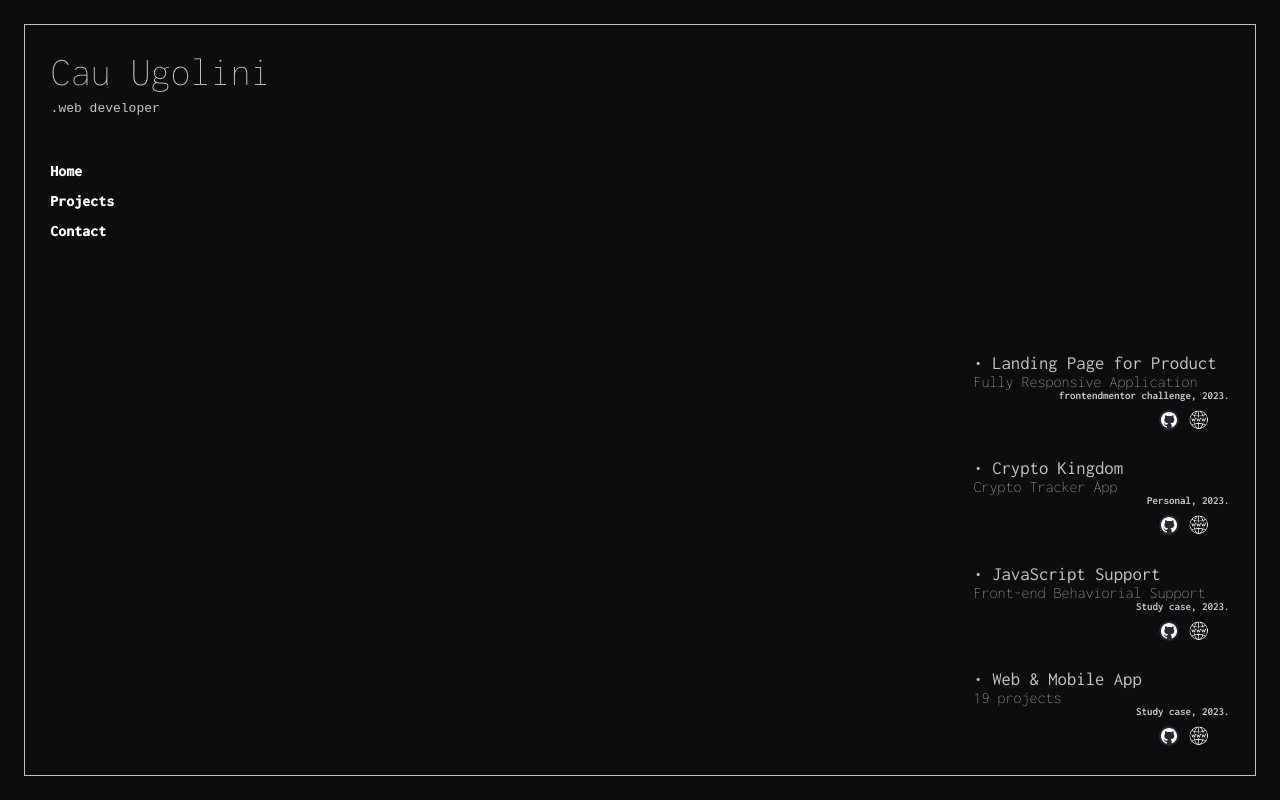
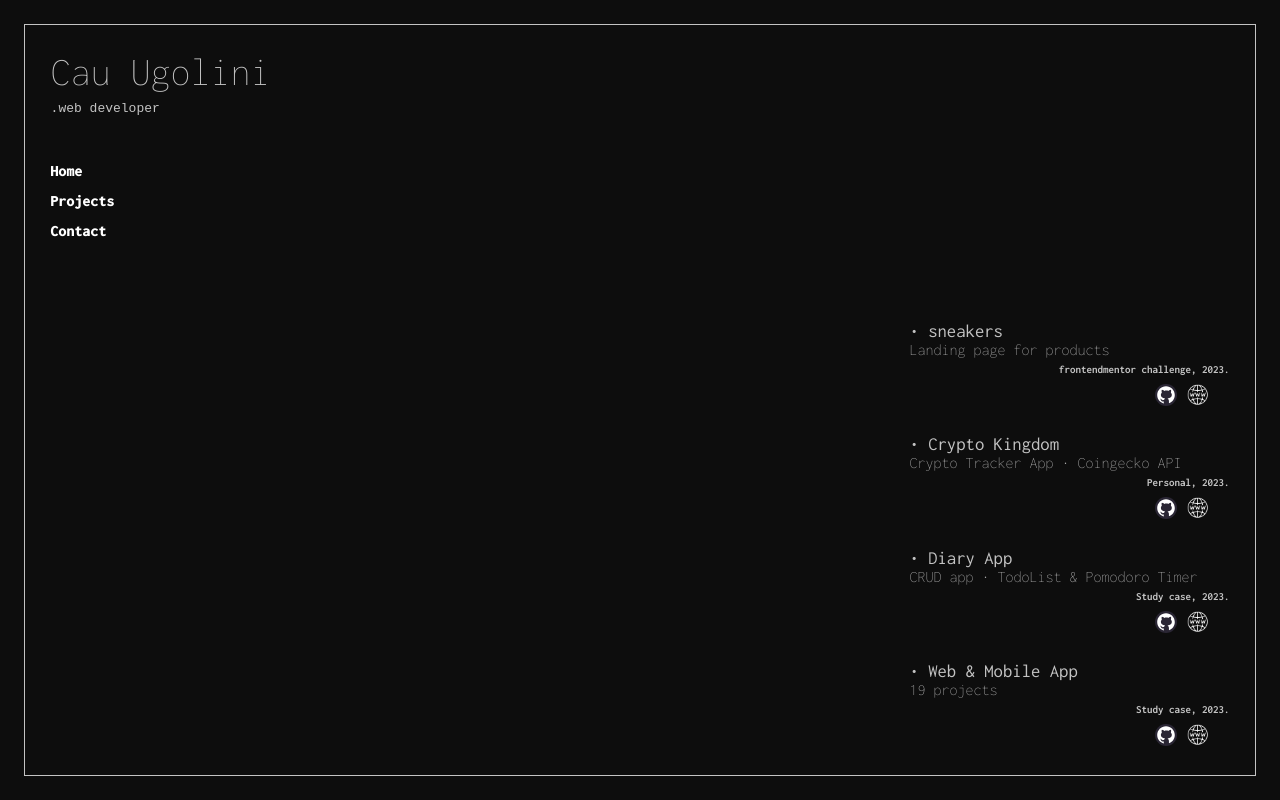
Before and after one commit to caumaria/PortfolioCard, a React (Vite) app in the folder PortfolioCard/: page /Projects in a window 1280 px wide. Built offline with nearby package versions, Linux system fonts and the light colour scheme.

Commit message:
feat add new projects + intro

```diff
--- a/PortfolioCard/src/components/data/data.js
+++ b/PortfolioCard/src/components/data/data.js
@@ -1,26 +1,30 @@
 export const projects = [
     {
-      name: "Landing Page for Product",
-      projects: "Fully Responsive Application",
+      name: "sneakers",
+      projects: "Landing page for products",
       year: "frontendmentor challenge, 2023.",
       url: 'https://github.com/caumaria/product',
       web: 'https://product-cau.vercel.app'
     },
     {
       name: "Crypto Kingdom",
-      projects: "Crypto Tracker App",
+      projects: "Crypto Tracker App • Coingecko API",
       year: "Personal, 2023.",
       url: 'https://github.com/caumaria/CryptoKingdom',
       web: 'https://crypto-kingdom.vercel.app'
     },
     {
-      name: "JavaScript Support",
-      projects: "Front-end Behaviorial Support",
-      year: "Study case, 2023."
+      name: "Diary App",
+      projects: "CRUD app • TodoList & Pomodoro Timer",
+      year: "Study case, 2023.",
+      url: 'https://github.com/caumaria/diary',
+      web: 'https://productlandingpage-cau.vercel.app'
     },
     {
       name: "Web & Mobile App",
       projects: "19 projects",
-      year: "Study case, 2023."
+      year: "Study case, 2023.",
+      url: 'https://github.com/caumaria',
+      web: 'https://github.com/caumaria'
     },
 ];
--- a/PortfolioCard/src/components/homepage/About.jsx
+++ b/PortfolioCard/src/components/homepage/About.jsx
@@ -5,8 +5,8 @@ import { fadeIn, staggerContainer } from '../data/motion';
 import { ContainerSlideIn } from '../../pages/Projects';
 
 const AboutDiv = styled(motion.div)`
-  width: 12rem;
-  height: 16rem;
+  width: 20rem;
+  height: auto;
   color: #c3c3c3;
   position: absolute;
   padding: 1.6rem;
@@ -31,14 +31,20 @@ const About = () => {
             Self-taught Front-end Developer Jr.
             <br></br>
             <br></br>
-            Born in Brazil.
+            Primary Techs: Javascript, ReactJs, CSS, Styled Components, SASS, HTML. Currently studying Typescript and Node.
           </p>
           <br></br>
           <p>
-            I'm open to Job opportunities where I can contribute, learn and grow.
+            I'm searching for a junior level position where I can utilize my skills to create amazing product with cool design & user experience.
             <br></br>
             <br></br>
-            We can chat about ReactJS, JS, Styled Components, SCSS, CSS, HTML.
+            My motivators are curiosity, delight, and the desire to achieve something remarkable.
+            <br></br>
+            <br></br>
+            My goal is to create exceptional web experiences.
+            <br></br>
+            <br></br>
+            Let's work together to make a lasting impact.
           </p>
         </ContainerSlideIn>
     </AboutDiv>
--- a/PortfolioCard/src/pages/Projects.jsx
+++ b/PortfolioCard/src/pages/Projects.jsx
@@ -24,15 +24,16 @@ export const ContainerSlideIn = styled(motion.div)`
 `;
 
 const StyledProject = styled.div`
-  width: 16rem;
+  width: 20rem;
   color: rgb(195, 195, 195);
   margin: 1.6rem;
 `;
 
 const Social = styled.img`
   border-radius: 100%;
-  width: 20px;
-  height: 20px;
+  width: 22px;
+  height: 22px;
+  margin-top: 6px;
   cursor: pointer;
 `;
 
@@ -54,7 +55,7 @@ const Projects = () => {
               <StyledProject>
                 <h3 style={{ fontWeight: 400 }}>• {exp.name}</h3>
                 <p style={{ fontWeight: 350 }}>{exp.projects}</p>
-                <p style={{ fontSize: 11, fontWeight: 700, float: "right" }}>
+                <p style={{ fontSize: 11, fontWeight: 700, float: "right", marginTop: 6}}>
                   {exp.year}
                 </p>
                 <div
```
